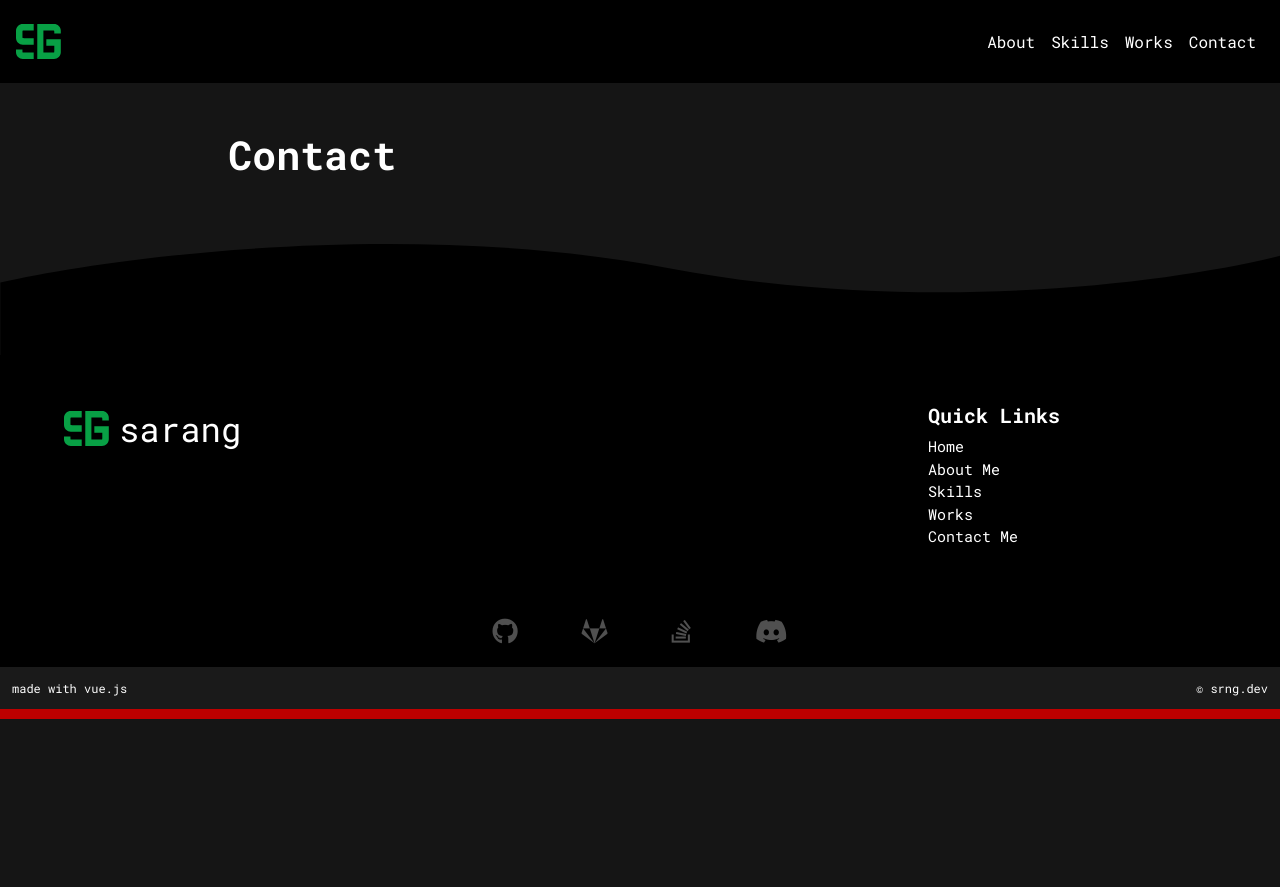
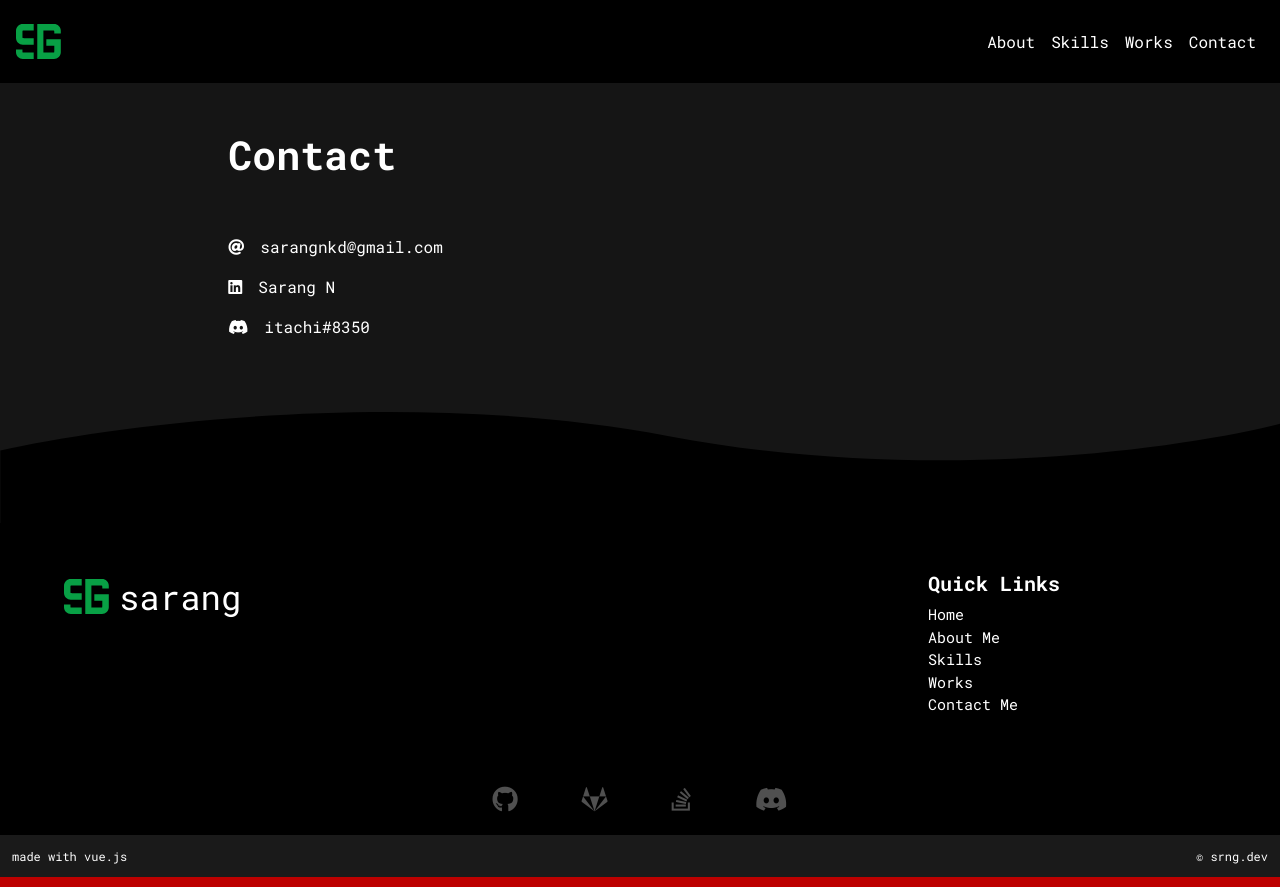
Before and after one commit to sarangnx/sarangnx.github.io, a Vue app: page /contact in a window 1280 px wide. Before the commit the page ends 800 px from the top, so only its background shows below. Built offline with nearby package versions, Linux system fonts and the light colour scheme.

Commit message:
added contacts

```diff
--- a/src/views/Contact.vue
+++ b/src/views/Contact.vue
@@ -2,7 +2,22 @@
     <div class="curvy-bg">
         <div class="contact col-12 col-sm-10 col-lg-8 pt-5 mx-auto">
             <h1>Contact</h1>
-            <p></p>
+            <div class="mt-5">
+                <div class="contacts">
+                    <a href="#">
+                        <fa-icon icon="at" solid />
+                        <span class="ml-3">sarangnkd@gmail.com</span>
+                    </a>
+                    <a href="#">
+                        <fa-icon icon="linkedin" brand />
+                        <span class="ml-3">Sarang N</span>
+                    </a>
+                    <a href="#">
+                        <fa-icon icon="discord" brand />
+                        <span class="ml-3">itachi#8350</span>
+                    </a>
+                </div>
+            </div>
         </div>
     </div>
 </template>
@@ -12,5 +27,14 @@
     h1 {
         font-weight: bold;
     }
+    .contacts {
+        display: flex;
+        flex-direction: column;
+        a {
+            color: white;
+            padding: 0.5rem;
+            padding-left: 0px;
+        }
+    }
 }
 </style>
```
